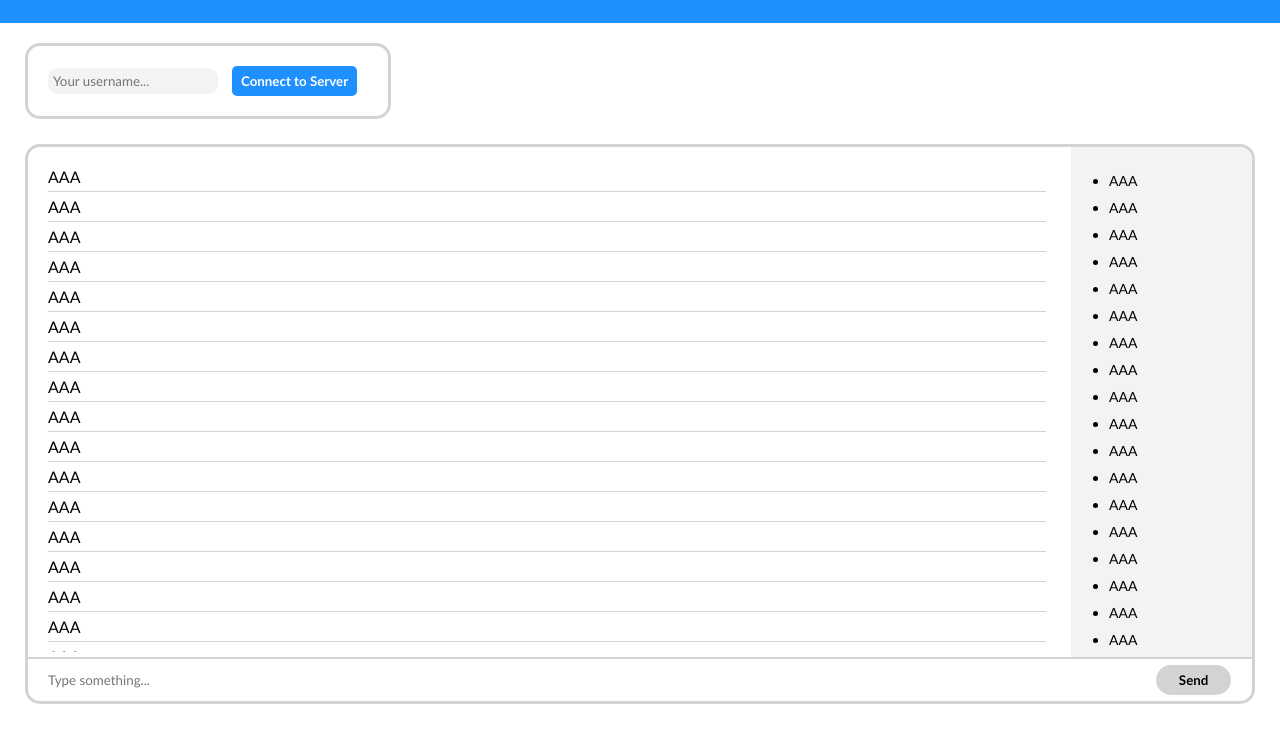
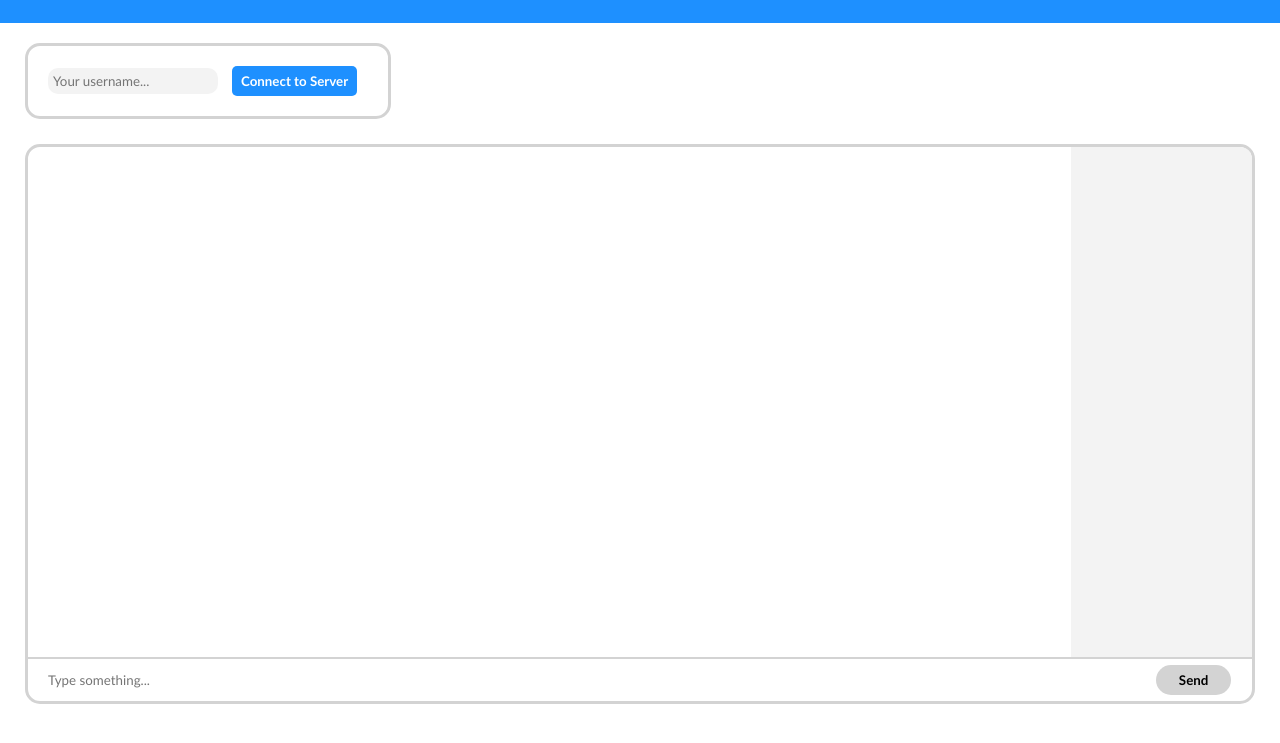
Before and after one commit to AndreyOliveira0/websocket-chatbox, a plain HTML site: page index.html in a window 1280 px wide. Shown: the part 57-800 px from the top of the page. Drawn offline with Linux system fonts and the light colour scheme.

Commit message:
Reverted placeholder

```diff
--- a/index.html
+++ b/index.html
@@ -20,80 +20,8 @@
 		<div class="mainDiv" id="mainDiv">
 			<div class="messageBox">
 				<div style="display: inline-flex">
-					<div class="messagesDiv" id="messagesDiv"><ul id="messages">
-						<li>AAA</li>
-						<li>AAA</li>
-						<li>AAA</li>
-						<li>AAA</li>
-						<li>AAA</li>
-						<li>AAA</li>
-						<li>AAA</li>
-						<li>AAA</li>
-						<li>AAA</li>
-						<li>AAA</li>
-						<li>AAA</li>
-						<li>AAA</li>
-						<li>AAA</li>
-						<li>AAA</li>
-						<li>AAA</li>
-						<li>AAA</li>
-						<li>AAA</li>
-						<li>AAA</li>
-						<li>AAA</li>
-						<li>AAA</li>
-						<li>AAA</li>
-						<li>AAA</li>
-						<li>AAA</li>
-						<li>AAA</li>
-						<li>AAA</li>
-						<li>AAA</li>
-						<li>AAA</li>
-						<li>AAA</li>
-						<li>AAA</li>
-						<li>AAA</li>
-						<li>AAA</li>
-						<li>AAA</li>
-						<li>AAA</li>
-					</ul></div>
-					<div class="usersDiv" id="usersDiv">
-						<div class="usersSubDiv">
-							<ul id="users">
-								<li>AAA</li>
-								<li>AAA</li>
-								<li>AAA</li>
-								<li>AAA</li>
-								<li>AAA</li>
-								<li>AAA</li>
-								<li>AAA</li>
-								<li>AAA</li>
-								<li>AAA</li>
-								<li>AAA</li>
-								<li>AAA</li>
-								<li>AAA</li>
-								<li>AAA</li>
-								<li>AAA</li>
-								<li>AAA</li>
-								<li>AAA</li>
-								<li>AAA</li>
-								<li>AAA</li>
-								<li>AAA</li>
-								<li>AAA</li>
-								<li>AAA</li>
-								<li>AAA</li>
-								<li>AAA</li>
-								<li>AAA</li>
-								<li>AAA</li>
-								<li>AAA</li>
-								<li>AAA</li>
-								<li>AAA</li>
-								<li>AAA</li>
-								<li>AAA</li>
-								<li>AAA</li>
-								<li>AAA</li>
-								<li>AAA</li>
-							</ul>
-						</div>
-					</div>
+					<div class="messagesDiv" id="messagesDiv"><ul id="messages"></ul></div>
+					<div class="usersDiv" id="usersDiv"><div class="usersSubDiv"><ul id="users"></ul></div></div>
 				</div>
 
 				<div class="chatSendDiv" id="chatSendDiv">
```
